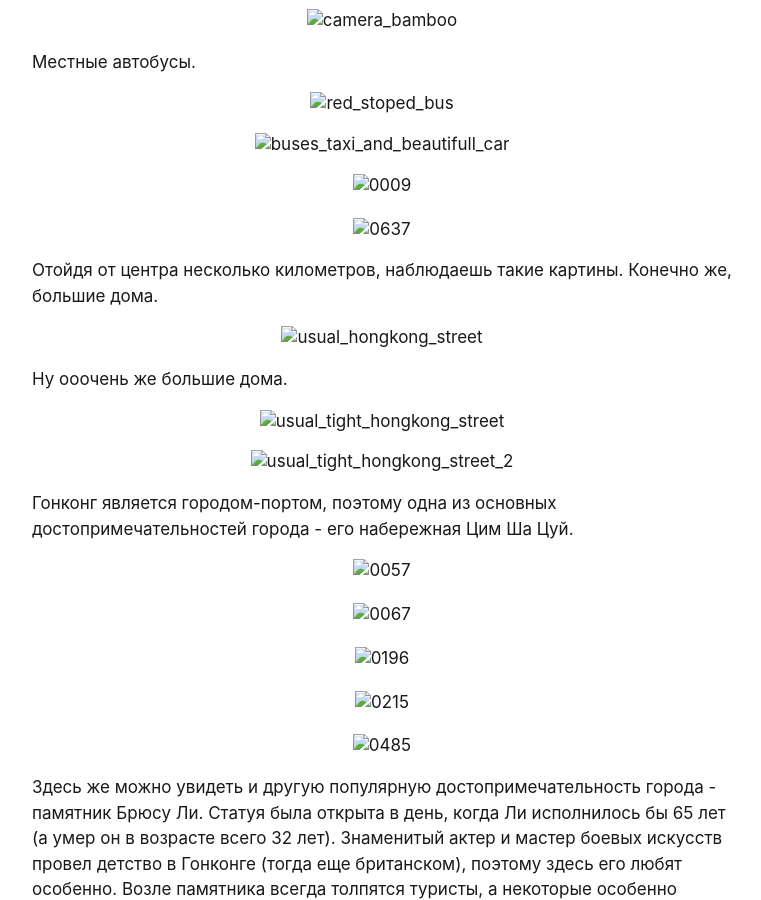
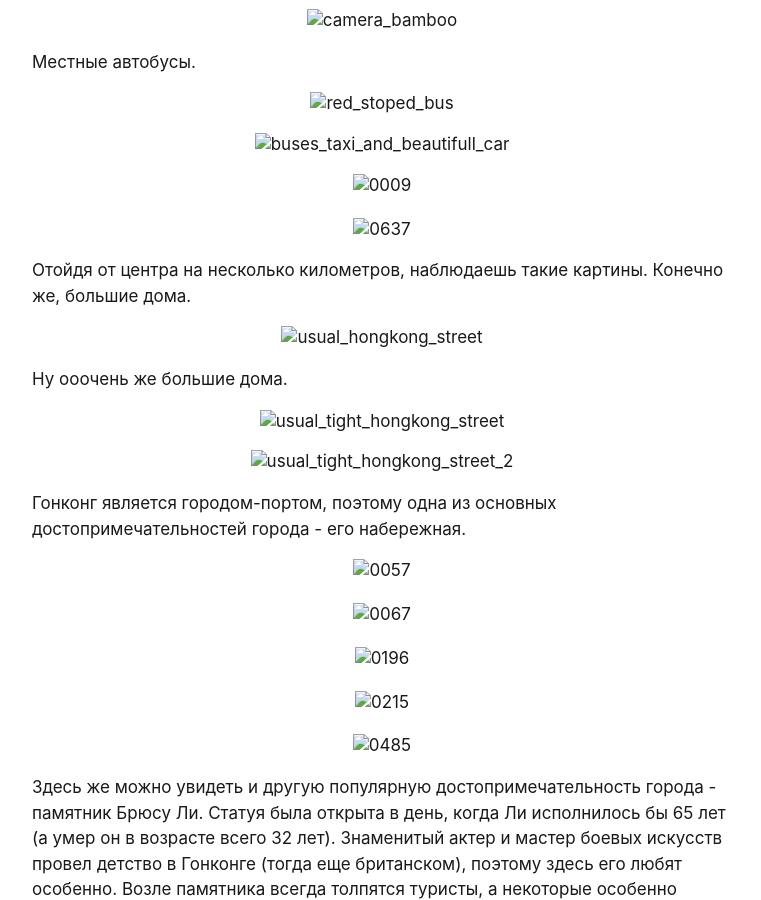
Before and after one commit to yarkivaev/blog, a Jekyll site: the page built from _posts/travel/hongkong/2024-01-12-hongkong.md, in a window 1280 px wide and 900 px high, scrolled down 4020 px. Shown: the whole window, without its empty margins (258-1019 px from the left). Built offline with Jekyll 4.4.1, drawn with Linux system fonts in a browser that asks for light colours; comment, search, counter and statistics services are not loaded; some of the changed text lies outside the part shown.

Commit message:
fix: fixed typos

```diff
--- a/_posts/travel/hongkong/2024-01-12-hongkong.md
+++ b/_posts/travel/hongkong/2024-01-12-hongkong.md
@@ -138,7 +138,7 @@
 ![0009][11/0009]
 ![0637][11/0637]
 
-Отойдя от центра несколько километров, наблюдаешь такие картины. Конечно же, большие дома.
+Отойдя от центра на несколько километров, наблюдаешь такие картины. Конечно же, большие дома.
 
 ![usual_hongkong_street][usual_hongkong_street]
 
@@ -148,7 +148,7 @@
 
 ![usual_tight_hongkong_street_2][usual_tight_hongkong_street_2]
 
-Гонконг является городом-портом, поэтому одна из основных достопримечательностей города - его набережная Цим Ша Цуй.
+Гонконг является городом-портом, поэтому одна из основных достопримечательностей города - его набережная.
 
 ![0057][11/0057]
 ![0067][11/0067]
```
Also changed, not shown: other parts of _posts/travel/hongkong/2024-01-12-hongkong.md (+3 -3 lines).
